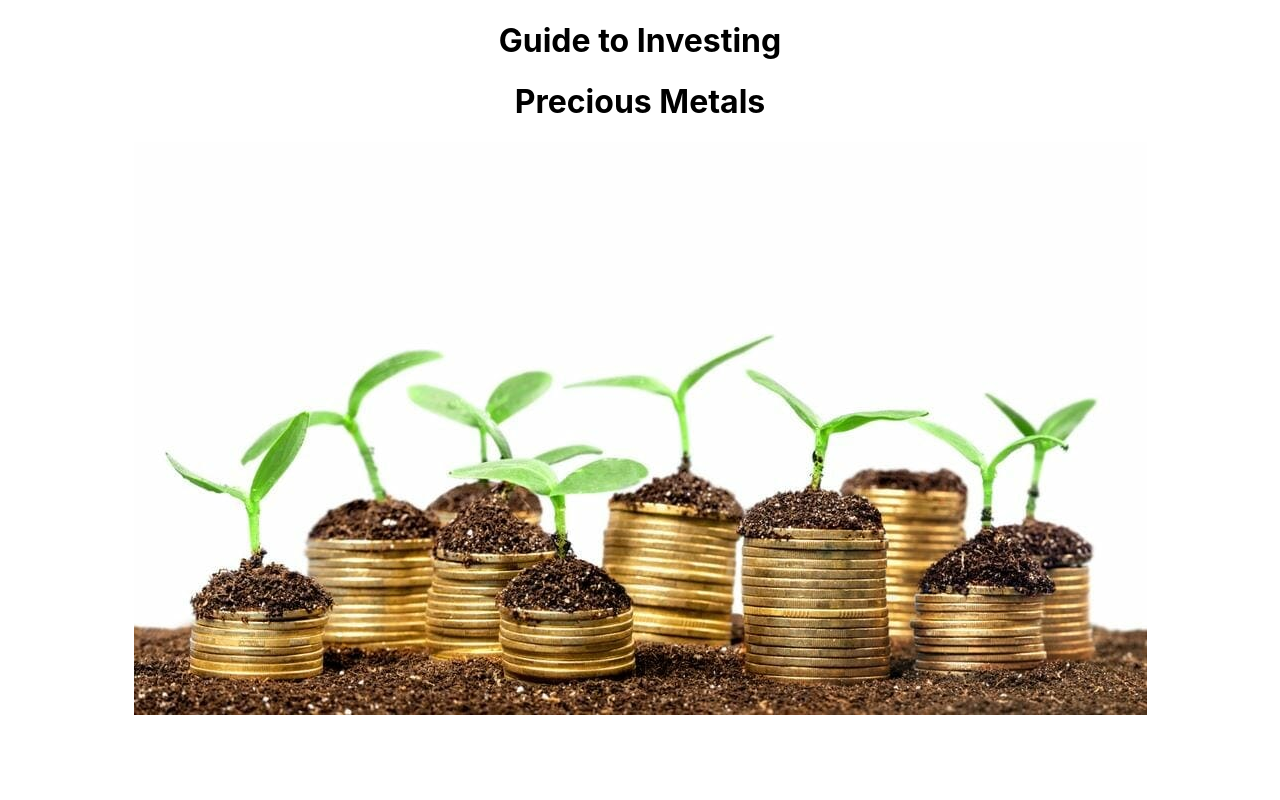
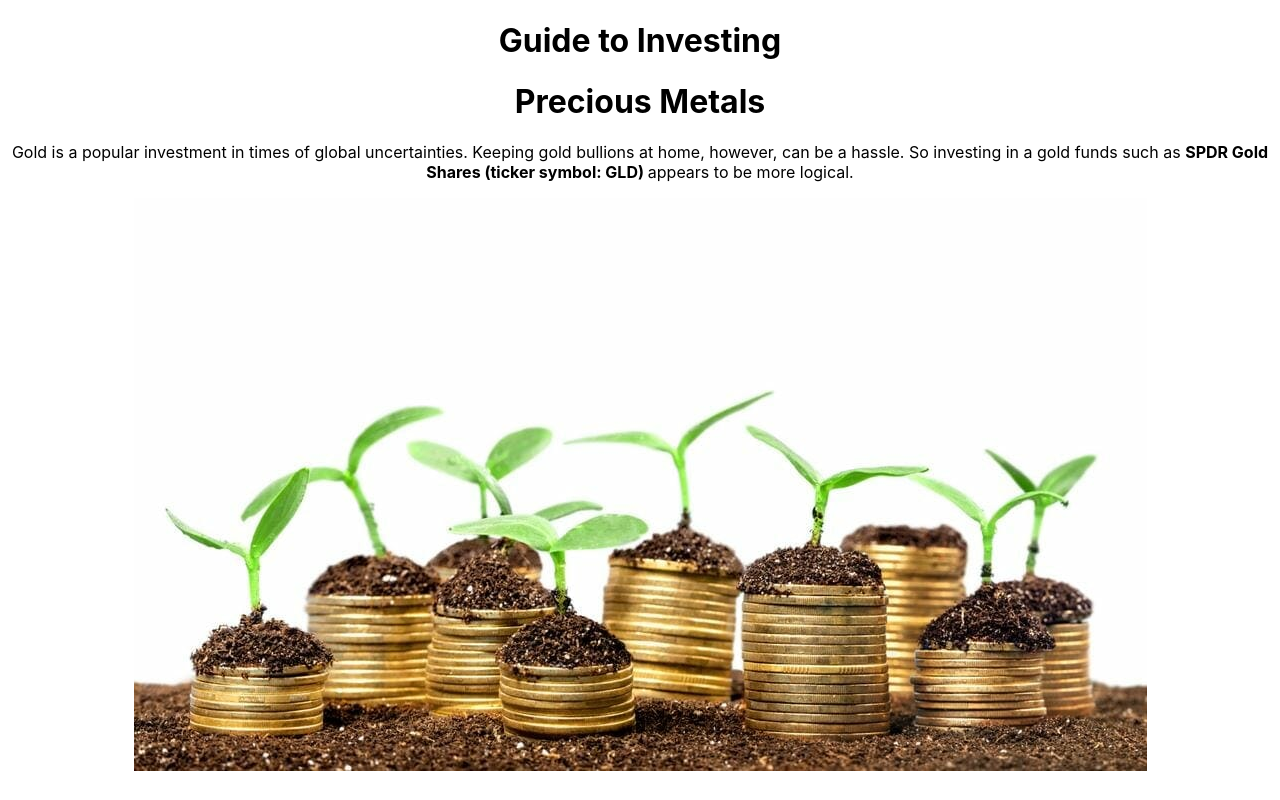
Before and after one commit to bqh5026/Guide-to-Investing, a React (Create React App) app: page /precious_metals in a window 1280 px wide. Built offline with nearby package versions, Linux system fonts and the light colour scheme.

Commit message:
Edit precious metals component content

```diff
--- a/src/App.js
+++ b/src/App.js
@@ -7,7 +7,7 @@ import HomePage from './pages/homepage.component';
 import RealEstates from './components/real_estates.component.jsx';
 import Equities from './components/Equities/equities.component';
 import DigitalCurrencies from './components/digital_currencies.component';
-import PreciousMetals from './components/precious_metals.component';
+import PreciousMetals from './components/precious_metals/precious_metals.component';
 import Bonds from './components/bonds.component';
 
 import Investing from './images/dollar-cost-vs-lump-sum-investing-2.jpg';
--- a/src/components/precious_metals.component.jsx
+++ /dev/null
@@ -1,9 +0,0 @@
-import React from 'react';
-
-const PreciousMetals = () => (
-    <div>
-      <h1>Precious Metals</h1>
-    </div>
-  );
-
-export default PreciousMetals;
--- /dev/null
+++ b/src/components/precious_metals/precious_metals.component.jsx
@@ -0,0 +1,14 @@
+import React from 'react';
+
+const PreciousMetals = () => (
+    <div>
+      <h1>Precious Metals</h1>
+      <p>
+      Gold is a popular investment in times of global uncertainties. Keeping gold bullions at
+      home, however, can be a hassle. So investing in a gold funds such as <strong>SPDR Gold
+      Shares (ticker symbol: GLD) </strong> appears to be more logical.
+      </p>
+    </div>
+  );
+
+export default PreciousMetals;
--- a/src/pages/homepage.component.jsx
+++ b/src/pages/homepage.component.jsx
@@ -7,7 +7,7 @@ import { BrowserRouter as Router, Route, Link } from 'react-router-dom';
 import RealEstates from '../components/real_estates.component.jsx';
 import Equities from '../components/Equities/equities.component';
 import DigitalCurrencies from '../components/digital_currencies.component';
-import PreciousMetals from '../components/precious_metals.component';
+import PreciousMetals from '../components/precious_metals/precious_metals.component';
 import Bonds from '../components/bonds.component';
 
 import './homepage.styles.css';
```
Also changed, not shown: src/components/precious_metals/precious_metals.styles.css (added).
